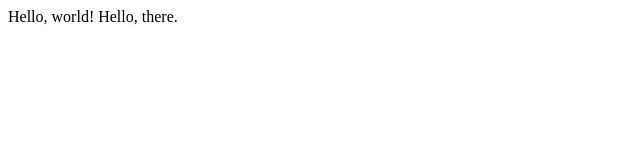
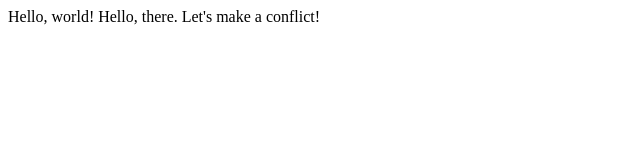
Before and after one commit to jmarkell/CS50_Web_Programming, a plain HTML site: page hello.html in a window 1280 px wide. Shown: the whole page, without its empty margins (0-640 px from the left). Drawn offline with Linux system fonts and the light colour scheme.

Commit message:
Update hello.html

```diff
--- a/hello.html
+++ b/hello.html
@@ -3,5 +3,5 @@
   <head>
       <title>My Webpage!</title>
   </head>
-  <body>Hello, world! Hello, there.</body>
+  <body>Hello, world! Hello, there. Let's make a conflict!</body>
 </html>
```
